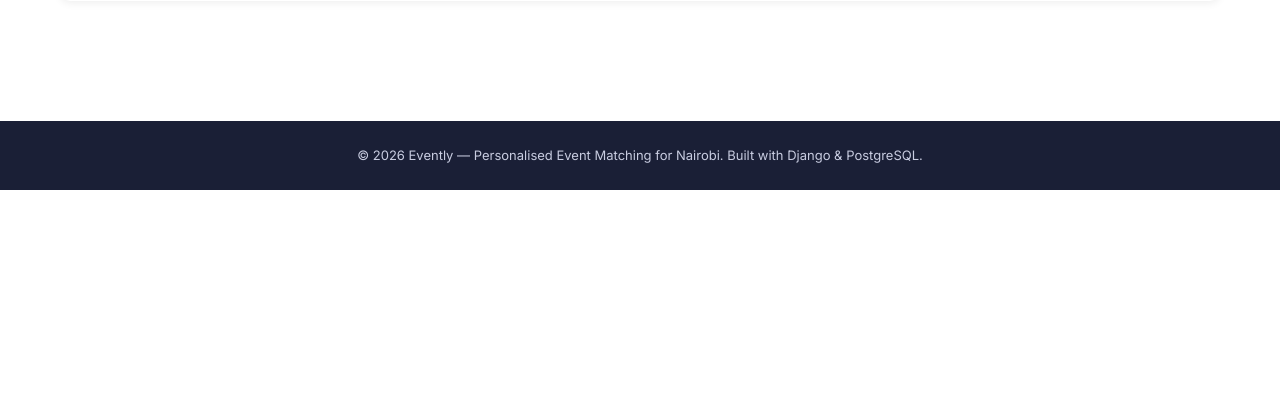
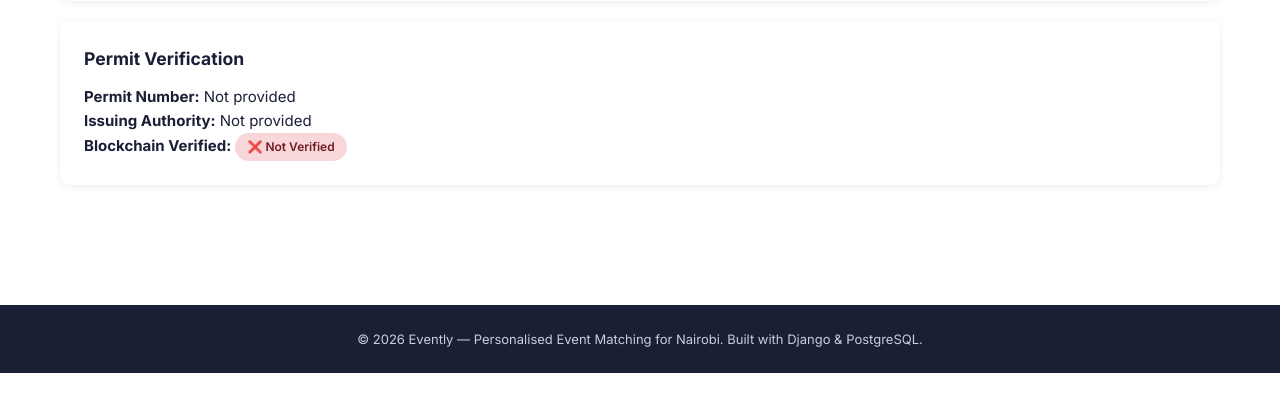
Before and after one commit to Kandia-Jeff/evently, a Django app: template templates/events/event_admin_detail.html in a window 1280 px wide. Shown: the part 345-757 px from the top of the page. Run offline with Django 3.2, Linux system fonts and the light colour scheme; the template is opened without the code that fills it, so the values that code supplies are empty.

Commit message:
Blockchain Update

```diff
--- a/events/forms.py
+++ b/events/forms.py
@@ -7,7 +7,7 @@ from .models import Event, EventEvidence
 class EventForm(forms.ModelForm):
     class Meta:
         model = Event
-        fields = ['title', 'description', 'category', 'location', 'date', 'time', 'banner']
+        fields = ['title', 'description', 'category', 'location', 'date', 'time', 'banner', 'permit_number', 'issuing_authority']
         widgets = {
             'date': forms.DateInput(attrs={'type': 'date'}),
             'time': forms.TimeInput(attrs={'type': 'time'}),
--- a/events/models.py
+++ b/events/models.py
@@ -30,6 +30,11 @@ class Event(models.Model):
     date = models.DateField()
     time = models.TimeField()
     banner = models.ImageField(upload_to='event_banners/', blank=True, null=True)
+    permit_number = models.CharField(max_length=100, blank=True)
+    issuing_authority = models.CharField(max_length=200, blank=True)
+    permit_verified = models.BooleanField(default=False)
+    permit_tx_hash = models.CharField(max_length=100, blank=True)
+    permit_block_number = models.IntegerField(null=True, blank=True)
     status = models.CharField(max_length=20, choices=STATUS_CHOICES, default='pending')
     review_started_at = models.DateTimeField(null=True, blank=True)
     admin_notes = models.TextField(blank=True)
--- a/templates/events/event_admin_detail.html
+++ b/templates/events/event_admin_detail.html
@@ -16,6 +16,27 @@
     <a href="{% url 'verify_document_hash' event.organiser.id %}">Verify Document Integrity</a>
     {% if event.review_started_at %}
         <p><strong>Review started:</strong> {{ event.review_started_at }}</p>
+    {% endif %}
+</div>
+
+<div class="card">
+    <h3 style="margin-bottom:12px;">Permit Verification</h3>
+    <p><strong>Permit Number:</strong> {{ event.permit_number|default:"Not provided" }}</p>
+    <p><strong>Issuing Authority:</strong> {{ event.issuing_authority|default:"Not provided" }}</p>
+    <p><strong>Blockchain Verified:</strong>
+        {% if event.permit_verified %}
+            <span class="badge badge-approved">✅ Verified on Blockchain</span>
+        {% else %}
+            <span class="badge badge-rejected">❌ Not Verified</span>
+        {% endif %}
+    </p>
+    {% if event.permit_tx_hash %}
+        <p><strong>Transaction Hash:</strong>
+            <a href="https://sepolia.etherscan.io/tx/{{ event.permit_tx_hash }}" target="_blank" style="word-break:break-all;">
+                {{ event.permit_tx_hash }}
+            </a>
+        </p>
+        <p><strong>Block Number:</strong> {{ event.permit_block_number }}</p>
     {% endif %}
 </div>
 
@@ -42,7 +63,6 @@
                             <code style="font-size:11px;word-break:break-all;">{{ item.document_hash }}</code>
                         </p>
                         {% endif %}
-
                     </div>
                     <p class="feedback-comment">{{ item.note }}</p>
                     {% if item.document %}
```
Also changed, not shown: blockchain/blockchain.py (+7 -6 lines), blockchain/deployment.json (+1 -1 lines), events/views.py (+19 -0 lines), events/migrations/0004_event_issuing_authority_event_permit_block_number_and_more.py (added).
